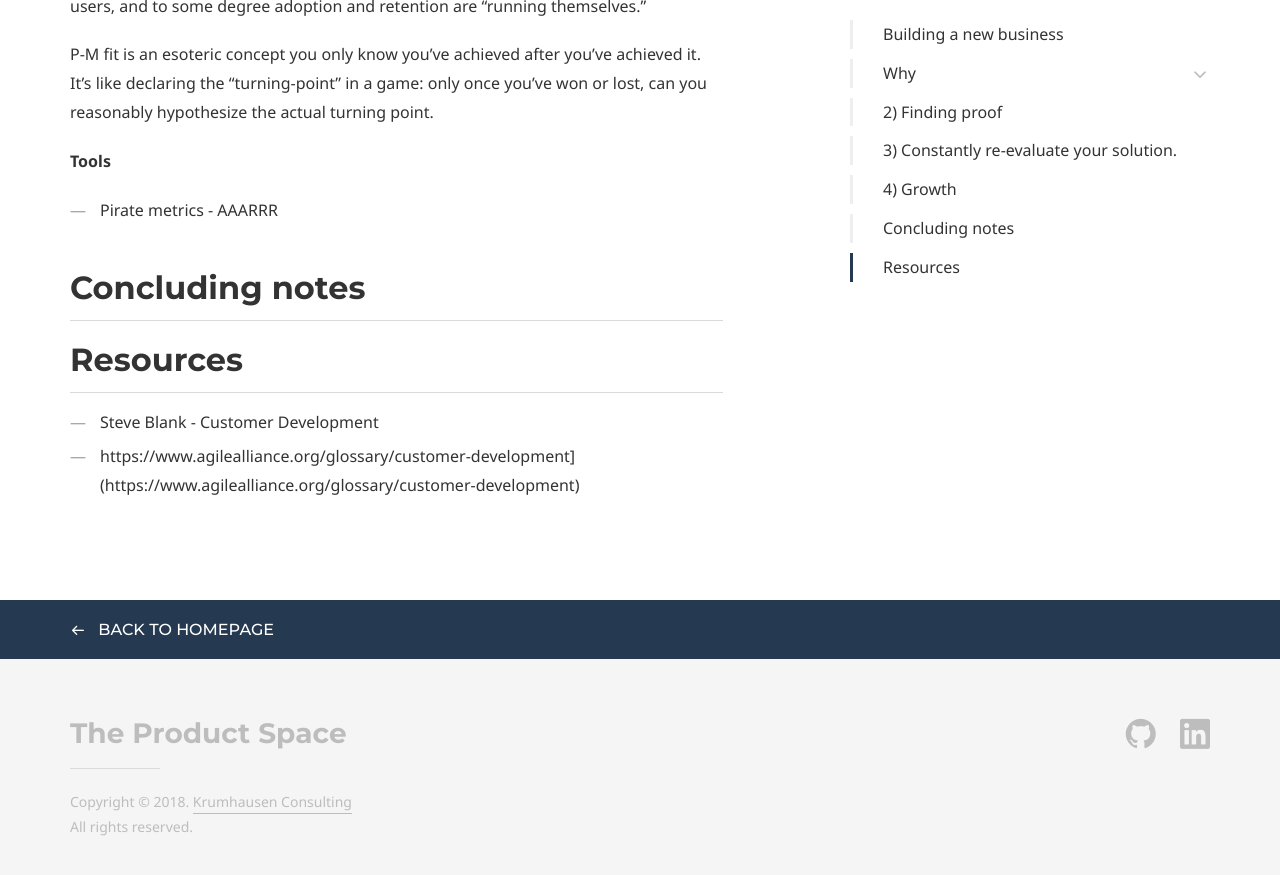
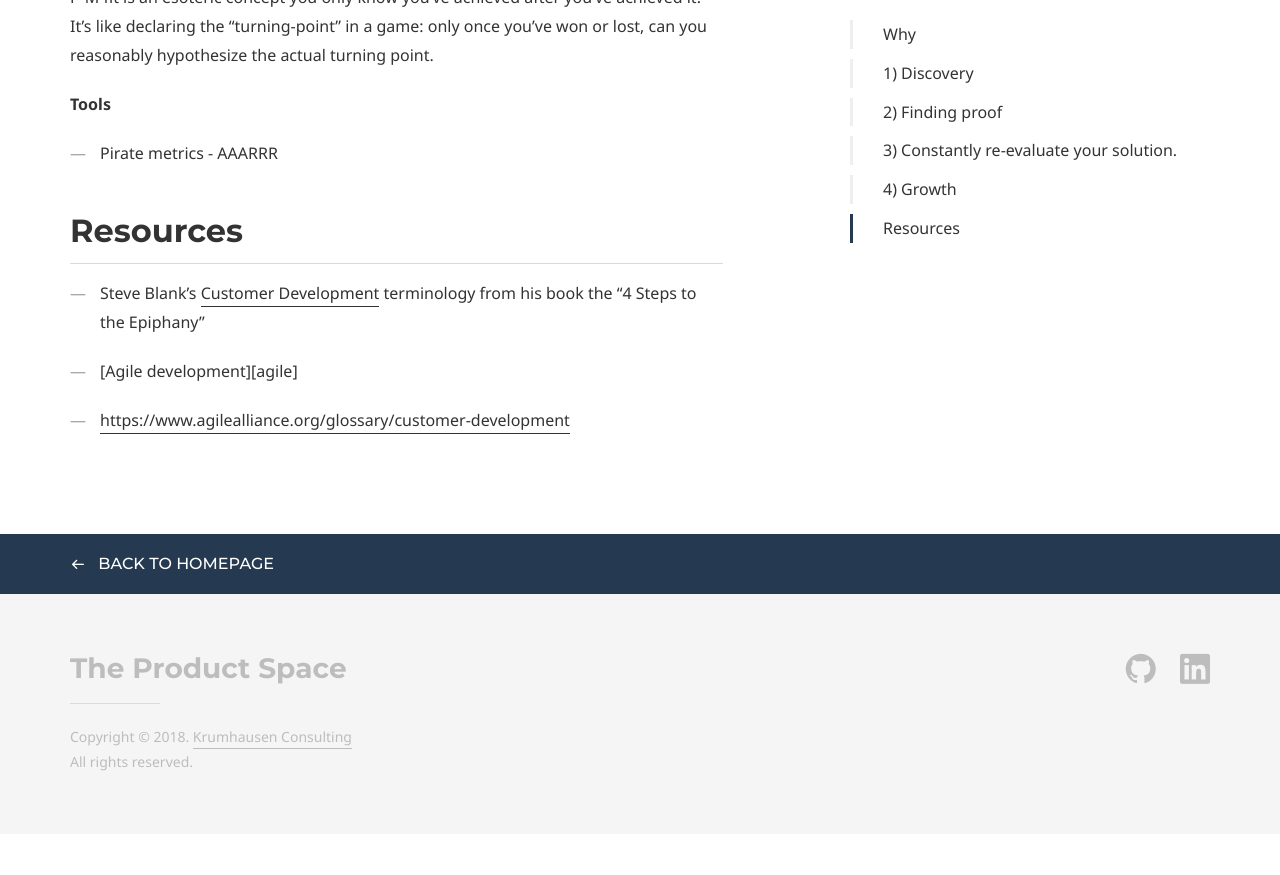
Before and after one commit to mrkrumhausen/product-space, a Jekyll site: the page built from plays/building-new-business.md, in a window 1280 px wide and 900 px high, scrolled down 4404 px. Shown: the top 875 px of the window. Built offline with Jekyll 4.4.1, drawn with Linux system fonts in a browser that asks for light colours; some web fonts are replaced; after the commit the page ends 5238 px from its top, so only the background shows below that; some of the changed text lies outside the part shown.

Commit message:
Update building-new-business.md

```diff
--- a/plays/building-new-business.md
+++ b/plays/building-new-business.md
@@ -24,13 +24,11 @@
 
 ---
 
-## Building a new business
-
 This is a model with 4 steps to minimise wasting your time and money and minimising the risk of failure by developing your product, together with your customers from day one. The model is built on top of:
 
-- [Customer Development](customer-development), which is helpful when you don’t know the problem. It's a simple methodology and a process for **getting out of the building** and talking to potential customers, the market — before you start building anything.
+- [Customer Development][customer-development], which is helpful when you don’t know the problem. It's a simple methodology and a process for **getting out of the building** and talking to potential customers, the market — before you start building anything.
 
-- [Agile development](agile), which is helpful when you don’t know the solution.
+- [Agile development][agile], which is helpful when you don’t know the solution.
 
 While none of the individual ideas are new, the model brings them together in an effective way to give entrepreneurs a framework to work from.
 
@@ -42,7 +40,7 @@
 
 
 
-### 1) Discovery
+## 1) Discovery
 
 **Discover something people want!** The goal here is to reduce uncertainty by documenting assumptions and validating them by getting out of the building and talking to potential customers. Customer discovery and business case development starts at the same time and the two should inform one another. Learning should start at this stage - what can be tested without building anything? And how does this inform the assumptions in the business case?
 
@@ -136,16 +134,17 @@
 
 
 
-## Concluding notes
-
 
 
 ## Resources
 
-- Steve Blank - Customer Development
-- https://www.agilealliance.org/glossary/customer-development](https://www.agilealliance.org/glossary/customer-development)
+- Steve Blank's [Customer Development][customer-development] terminology from his book the "4 Steps to the Epiphany"
+
+- [Agile development][agile]
+
+- [https://www.agilealliance.org/glossary/customer-development](https://www.agilealliance.org/glossary/customer-development)
 
 
 
-[customer-development]: 	"Customer Development"
+[customer-development]: https://www.amazon.com/Four-Steps-Epiphany-Steve-Blank/dp/0989200507	"Customer Development"
 [[agile]: 	"Agile development"
```
